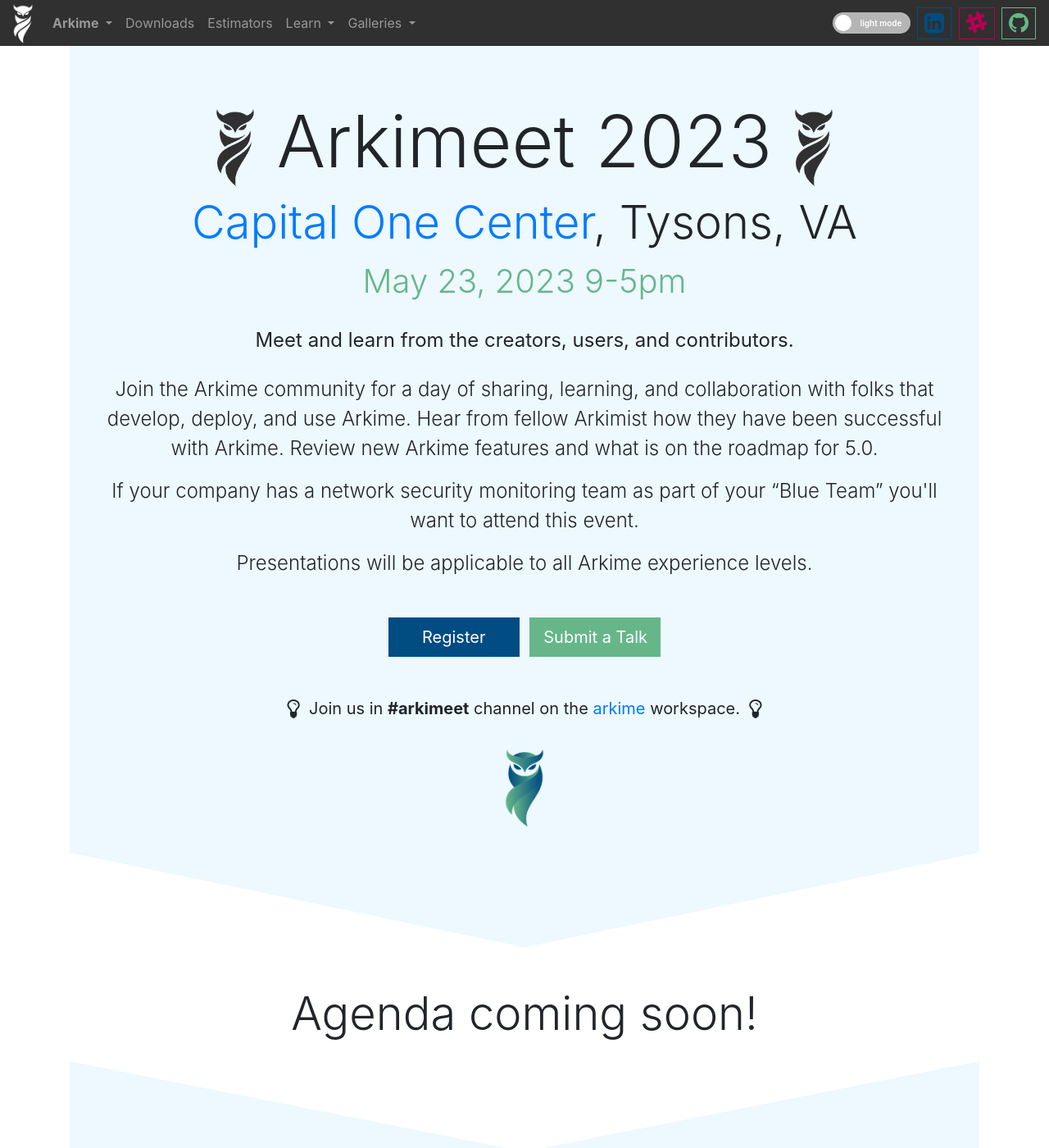
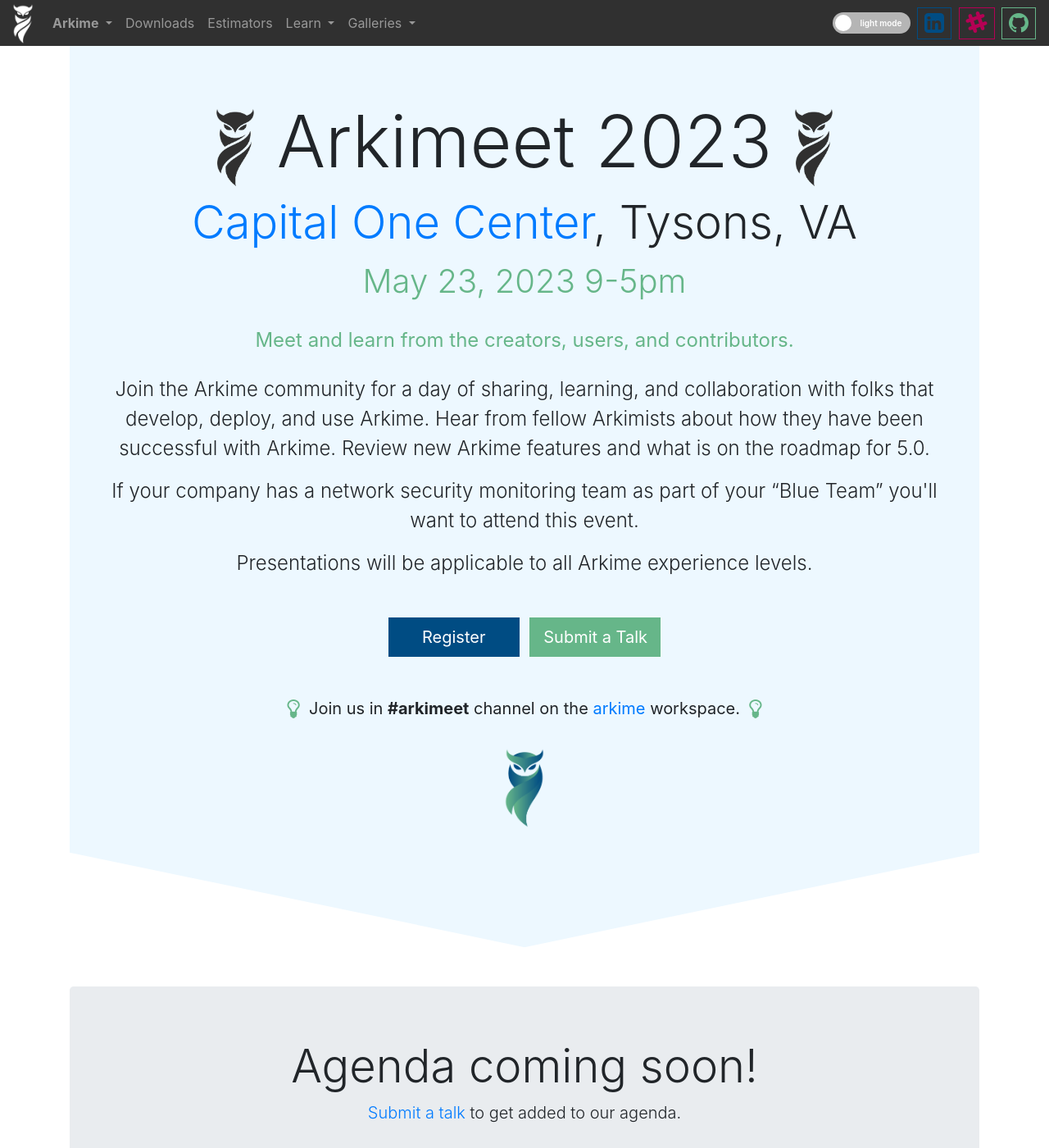
Before and after one commit to arkime/arkimeweb, a Jekyll site: the page built from arkimeet.html, in a window 1280 px wide and 1400 px high. Shown: the whole window at 82% size. Built offline with Jekyll 4.4.1, drawn with Linux system fonts in a browser that asks for light colours; some of the changed text lies outside the part shown.

Commit message:
even more prettier

```diff
--- a/arkimeet.html
+++ b/arkimeet.html
@@ -71,7 +71,7 @@
               <p class="lead lead-xl primary-theme-text">
                 May 23, 2023 9-5pm
               </p>
-              <p class="lead lead-lg text-center mt-4 purp-text">
+              <p class="lead lead-lg text-center mt-4 primary-theme-text">
                 <strong>
                   Meet and learn from the creators, users, and contributors.
                 </strong>
@@ -79,7 +79,7 @@
               <p class="lead lead-lg text-center mt-4">
                 Join the Arkime community for a day of sharing, learning, and collaboration
                 with folks that develop, deploy, and use Arkime.
-                Hear from fellow Arkimist how they have been successful with Arkime.
+                Hear from fellow Arkimists about how they have been successful with Arkime.
                 Review new Arkime features and what is on the roadmap for 5.0.
               </p>
               <p class="lead lead-lg text-center">
@@ -99,7 +99,7 @@
                 </a>
               </p>
               <p class="lead mt-5" style="font-weight:400">
-                <span class="fa fa-lightbulb-o fa-lg purp-text">
+                <span class="fa fa-lightbulb-o fa-lg primary-theme-text">
                 </span>&nbsp;
                 Join us in
                 <strong>#arkimeet</strong>
@@ -109,7 +109,7 @@
                   arkime
                 </a>
                 workspace.
-                &nbsp;<span class="fa fa-lightbulb-o fa-lg purp-text d-none d-md-inline">
+                &nbsp;<span class="fa fa-lightbulb-o fa-lg primary-theme-text d-none d-md-inline">
                 </span>
               </p>
             </div>
@@ -121,30 +121,36 @@
 
       </div>
 
-      <div class="container mt-5 mb-4">
-        <h1 class="display-4 text-center">
+      <div class="container jumbotron mt-5 text-center">
+        <h1 class="display-4">
           Agenda coming soon!
         </h1>
+        <p class="lead mb-0">
+          <a href="https://docs.google.com/forms/d/e/1FAIpQLSe2LEkctWBn8Oup13FXIhxoe9GHRvtVyCth49h7sYuybr_ldg/viewform"
+            class="no-decoration">
+            Submit a talk
+          </a>
+          to get added to our agenda.
+        </p>
       </div>
 
       <!-- TODO AGENDA -->
-      <!-- hide agenda for now
-      <div class="container">
-        <div id="agenda"
+
+      <!-- <div id="agenda"
         class="row mb-5">
         <div class="col-12">
           <div class="d-flex align-items-stretch justify-content-between">
             <h3>
               Conference Agenda
             </h3>
-              <h3 class="lead text-muted text-right ml-auto align-self-stretch mt-auto">
-                9:00 AM – 5:00 PM EST
+            <h3 class="lead dark-primary-theme-text text-right ml-auto align-self-stretch mt-auto">
+              <strong>9:00 AM – 5:00 PM EST</strong>
             </h3>
           </div>
           <ul class="list-group list-group-striped">
             <li class="list-group-item">
               <div class="d-flex align-items-start justify-content-between">
-                  <div class="mr-auto purp-text">9:00&nbsp;</div>
+                <div class="mr-auto dark-primary-theme-text">9:00&nbsp;</div>
                 <div class="pl-3 flex-fill agenda-title">Breakfast</div>
                 <div class="pl-3 flex-fill mr-n1 text-right">
                   <strong>
@@ -155,21 +161,22 @@
             </li>
             <li class="list-group-item">
               <div class="d-flex align-items-start justify-content-between">
-                  <div class="mr-auto purp-text">9:30&nbsp;</div>
+                <div class="mr-auto dark-primary-theme-text">9:30&nbsp;</div>
                 <div class="pl-3 flex-fill agenda-title">Introductions</div>
                 <div class="pl-3 flex-fill mr-n1 text-right">&nbsp;</div>
               </div>
             </li>
             <li class="list-group-item">
               <div class="d-flex align-items-start justify-content-between">
-                  <div class="mr-auto purp-text">9:45&nbsp;</div>
+                <div class="mr-auto dark-primary-theme-text">9:45&nbsp;</div>
                 <div class="pl-3 flex-fill">
                   <div class="agenda-title">
                     Recent Changes &amp Upcoming Features
                   </div>
                   <span class="agenda-description">
-                      Since the last MolochON, many new features have been added
-                      to Moloch. We will review some of these features and demo
+                    It has been a while since our last conference!
+                    Many new features have been added to Arkime
+                    We will review some of these features and demo
                     how to use them. We will also discuss a few desired
                     upcoming features and talk about the 5.0 release.
                   </span>
@@ -181,19 +188,19 @@
             </li>
             <li class="list-group-item">
               <div class="d-flex align-items-start justify-content-between">
-                  <div class="mr-auto purp-text">10:45</div>
+                <div class="mr-auto dark-primary-theme-text">10:45</div>
                 <div class="pl-3 flex-fill">
                   <div class="agenda-title">
                     TBD
                   </div>
                   <span class="agenda-description">
-                      <a class="agenda-description-more-btn cursor-pointer purp-text no-wrap"
+                    <a class="agenda-description-more-btn cursor-pointer primary-theme-text no-wrap"
                       onclick="showMore(event)">
                       ...more&nbsp;<span class="fa fa-caret-down"></span>
                     </a>
                     <span class="agenda-description-more-text" style="display:none;">
                     </span>
-                      <a class="agenda-description-less-btn cursor-pointer purp-text no-wrap"
+                    <a class="agenda-description-less-btn cursor-pointer primary-theme-text no-wrap"
                       onclick="showLess(event)"
                       style="display:none;">
                       less&nbsp;<span class="fa fa-caret-up"></span>
@@ -207,25 +214,25 @@
             </li>
             <li class="list-group-item">
               <div class="d-flex align-items-start justify-content-between">
-                  <div class="mr-auto purp-text">11:15</div>
+                <div class="mr-auto dark-primary-theme-text">11:15</div>
                 <div class="pl-3 flex-fill agenda-title">Break</div>
               </div>
             </li>
             <li class="list-group-item">
               <div class="d-flex align-items-start justify-content-between">
-                  <div class="mr-auto purp-text">11:30</div>
+                <div class="mr-auto dark-primary-theme-text">11:30</div>
                 <div class="pl-3 flex-fill">
                   <div class="agenda-title">
                     TBD
                   </div>
                   <span class="agenda-description">
-                      <a class="agenda-description-more-btn cursor-pointer purp-text no-wrap"
+                    <a class="agenda-description-more-btn cursor-pointer primary-theme-text no-wrap"
                       onclick="showMore(event)">
                       ...more&nbsp;<span class="fa fa-caret-down"></span>
                     </a>
                     <span class="agenda-description-more-text" style="display:none;">
                     </span>
-                      <a class="agenda-description-less-btn cursor-pointer purp-text no-wrap"
+                    <a class="agenda-description-less-btn cursor-pointer primary-theme-text no-wrap"
                       onclick="showLess(event)"
                       style="display:none;">
                       less&nbsp;<span class="fa fa-caret-up"></span>
@@ -239,19 +246,19 @@
             </li>
             <li class="list-group-item">
               <div class="d-flex align-items-start justify-content-between">
-                  <div class="mr-auto purp-text">12:00</div>
+                <div class="mr-auto dark-primary-theme-text">12:00</div>
                 <div class="pl-3 flex-fill">
                   <div class="agenda-title">
                     TBD
                   </div>
                   <span class="agenda-description">
-                      <a class="agenda-description-more-btn cursor-pointer purp-text no-wrap"
+                    <a class="agenda-description-more-btn cursor-pointer primary-theme-text no-wrap"
                       onclick="showMore(event)">
                       ...more&nbsp;<span class="fa fa-caret-down"></span>
                     </a>
                     <span class="agenda-description-more-text" style="display:none;">
                     </span>
-                      <a class="agenda-description-less-btn cursor-pointer purp-text no-wrap"
+                    <a class="agenda-description-less-btn cursor-pointer primary-theme-text no-wrap"
                       onclick="showLess(event)"
                       style="display:none;">
                       less&nbsp;<span class="fa fa-caret-up"></span>
@@ -265,7 +272,7 @@
             </li>
             <li class="list-group-item">
               <div class="d-flex align-items-start justify-content-between">
-                  <div class="mr-auto purp-text">12:30</div>
+                <div class="mr-auto dark-primary-theme-text">12:30</div>
                 <div class="pl-3 flex-fill agenda-title">Lunch</div>
                 <div class="pl-3 flex-fill mr-n1 text-right">
                   <strong>
@@ -276,19 +283,19 @@
             </li>
             <li class="list-group-item">
               <div class="d-flex align-items-start justify-content-between">
-                  <div class="mr-auto purp-text">13:30</div>
+                <div class="mr-auto dark-primary-theme-text">13:30</div>
                 <div class="pl-3 flex-fill">
                   <div class="agenda-title">
                     TBD
                   </div>
                   <span class="agenda-description">
-                      <a class="agenda-description-more-btn cursor-pointer purp-text no-wrap"
+                    <a class="agenda-description-more-btn cursor-pointer primary-theme-text no-wrap"
                       onclick="showMore(event)">
                       ...more&nbsp;<span class="fa fa-caret-down"></span>
                     </a>
                     <span class="agenda-description-more-text" style="display:none;">
                     </span>
-                      <a class="agenda-description-less-btn cursor-pointer purp-text no-wrap"
+                    <a class="agenda-description-less-btn cursor-pointer primary-theme-text no-wrap"
                       onclick="showLess(event)"
                       style="display:none;">
                       less&nbsp;<span class="fa fa-caret-up"></span>
@@ -302,19 +309,19 @@
             </li>
             <li class="list-group-item">
               <div class="d-flex align-items-start justify-content-between">
-                  <div class="mr-auto purp-text">13:45</div>
+                <div class="mr-auto dark-primary-theme-text">13:45</div>
                 <div class="pl-3 flex-fill">
                   <div class="agenda-title">
                     TBD
                   </div>
                   <span class="agenda-description">
-                      <a class="agenda-description-more-btn cursor-pointer purp-text no-wrap"
+                    <a class="agenda-description-more-btn cursor-pointer primary-theme-text no-wrap"
                       onclick="showMore(event)">
                       ...more&nbsp;<span class="fa fa-caret-down"></span>
                     </a>
                     <span class="agenda-description-more-text" style="display:none;">
                     </span>
-                      <a class="agenda-description-less-btn cursor-pointer purp-text no-wrap"
+                    <a class="agenda-description-less-btn cursor-pointer primary-theme-text no-wrap"
                       onclick="showLess(event)"
                       style="display:none;">
                       less&nbsp;<span class="fa fa-caret-up"></span>
@@ -328,19 +335,19 @@
             </li>
             <li class="list-group-item">
               <div class="d-flex align-items-start justify-content-between">
-                  <div class="mr-auto purp-text">14:15</div>
+                <div class="mr-auto dark-primary-theme-text">14:15</div>
                 <div class="pl-3 flex-fill">
                   <div class="agenda-title">
                     TBD
                   </div>
                   <span class="agenda-description">
-                      <a class="agenda-description-more-btn cursor-pointer purp-text no-wrap"
+                    <a class="agenda-description-more-btn cursor-pointer primary-theme-text no-wrap"
                       onclick="showMore(event)">
                       ...more&nbsp;<span class="fa fa-caret-down"></span>
                     </a>
                     <span class="agenda-description-more-text" style="display:none;">
                     </span>
-                      <a class="agenda-description-less-btn cursor-pointer purp-text no-wrap"
+                    <a class="agenda-description-less-btn cursor-pointer primary-theme-text no-wrap"
                       onclick="showLess(event)"
                       style="display:none;">
                       less&nbsp;<span class="fa fa-caret-up"></span>
@@ -354,20 +361,20 @@
             </li>
             <li class="list-group-item">
               <div class="d-flex align-items-start justify-content-between">
-                  <div class="mr-auto purp-text">14:30</div>
+                <div class="mr-auto dark-primary-theme-text">14:30</div>
                 <div class="pl-3 flex-fill">
                   <div class="agenda-title">
                     Cont3xt!!!
                   </div>
                   <span class="agenda-description">
                     Get more Cont3xt!
-                      <a class="agenda-description-more-btn cursor-pointer purp-text no-wrap"
+                    <a class="agenda-description-more-btn cursor-pointer primary-theme-text no-wrap"
                       onclick="showMore(event)">
                       ...more&nbsp;<span class="fa fa-caret-down"></span>
                     </a>
                     <span class="agenda-description-more-text" style="display:none;">
                     </span>
-                      <a class="agenda-description-less-btn cursor-pointer purp-text no-wrap"
+                    <a class="agenda-description-less-btn cursor-pointer primary-theme-text no-wrap"
                       onclick="showLess(event)"
                       style="display:none;">
                       less&nbsp;<span class="fa fa-caret-up"></span>
@@ -381,25 +388,25 @@
             </li>
             <li class="list-group-item">
               <div class="d-flex align-items-start justify-content-between">
-                  <div class="mr-auto purp-text">15:00</div>
+                <div class="mr-auto dark-primary-theme-text">15:00</div>
                 <div class="pl-3 flex-fill agenda-title">Break</div>
               </div>
             </li>
             <li class="list-group-item">
               <div class="d-flex align-items-start justify-content-between">
-                  <div class="mr-auto purp-text">15:15</div>
+                <div class="mr-auto dark-primary-theme-text">15:15</div>
                 <div class="pl-3 flex-fill">
                   <div class="agenda-title">
                     TBD
                   </div>
                   <span class="agenda-description">
-                      <a class="agenda-description-more-btn cursor-pointer purp-text no-wrap"
+                    <a class="agenda-description-more-btn cursor-pointer primary-theme-text no-wrap"
                       onclick="showMore(event)">
                       ...more&nbsp;<span class="fa fa-caret-down"></span>
                     </a>
                     <span class="agenda-description-more-text" style="display:none;">
                     </span>
-                      <a class="agenda-description-less-btn cursor-pointer purp-text no-wrap"
+                    <a class="agenda-description-less-btn cursor-pointer primary-theme-text no-wrap"
                       onclick="showLess(event)"
                       style="display:none;">
                       less&nbsp;<span class="fa fa-caret-up"></span>
@@ -413,19 +420,19 @@
             </li>
             <li class="list-group-item">
               <div class="d-flex align-items-start justify-content-between">
-                  <div class="mr-auto purp-text">15:45</div>
+                <div class="mr-auto dark-primary-theme-text">15:45</div>
                 <div class="pl-3 flex-fill">
                   <div class="agenda-title">
                     TBD
                   </div>
                   <span class="agenda-description">
-                      <a class="agenda-description-more-btn cursor-pointer purp-text no-wrap"
+                    <a class="agenda-description-more-btn cursor-pointer primary-theme-text no-wrap"
                       onclick="showMore(event)">
                       ...more&nbsp;<span class="fa fa-caret-down"></span>
                     </a>
                     <span class="agenda-description-more-text" style="display:none;">
                     </span>
-                      <a class="agenda-description-less-btn cursor-pointer purp-text no-wrap"
+                    <a class="agenda-description-less-btn cursor-pointer primary-theme-text no-wrap"
                       onclick="showLess(event)"
                       style="display:none;">
                       less&nbsp;<span class="fa fa-caret-up"></span>
@@ -439,7 +446,7 @@
             </li>
             <li class="list-group-item">
               <div class="d-flex align-items-start justify-content-between">
-                  <div class="mr-auto purp-text">16:15</div>
+                <div class="mr-auto dark-primary-theme-text">16:15</div>
                 <div class="pl-3 flex-fill">
                   <div class="agenda-title">
                     Fire talks &amp; Brainstorming Future Features
@@ -457,14 +464,14 @@
             </li>
             <li class="list-group-item">
               <div class="d-flex align-items-start justify-content-between">
-                  <div class="mr-auto purp-text">17:00</div>
+                <div class="mr-auto dark-primary-theme-text">17:00</div>
                 <div class="pl-3 flex-fill agenda-title">Goodbye!</div>
                 <div class="pl-3 flex-fill mr-n1 text-right">&nbsp;</div>
               </div>
             </li>
             <li class="list-group-item">
               <div class="d-flex align-items-start justify-content-between">
-                  <div class="mr-auto purp-text">18:00</div>
+                <div class="mr-auto dark-primary-theme-text">18:00</div>
                 <div class="pl-3 flex-fill agenda-title">
                   Happy Hour at TBD
                   <div class="more-info">
@@ -479,13 +486,11 @@
             </li>
           </ul>
         </div>
-        </div>
-      </div>
-      -->
+      </div> -->
 
       <!-- TODO confirm location -->
       <div id="venue"
-        class="text-center primary-theme-background double-angle-background mb-3">
+        class="text-center primary-theme-background angle-background mb-3">
         <div class="row">
           <div class="col-md-12">
             <h3 class="mr-auto primary-theme-text mt-5 display-3">
@@ -541,7 +546,7 @@
               moloch@verizonmedia.com
             </a>or
             <a class="no-decoration"
-              href="https://slackinvite.molo.ch/">
+              href="https://slackinvite.arkime.com/">
               Slack
             </a> @elyse or @andywick.
           </p>
--- a/index.css
+++ b/index.css
@@ -843,6 +843,9 @@
   background-color: #333333;
   border: 1px solid rgba(0,0,0,.5);
 }
+.dark-theme ul.list-group.list-group-striped > li.list-group-item:nth-of-type(even) {
+  background-color: #1d1d1d;
+}
 
 .dark-theme .alert.alert-info {
   color: #d1ecf1;
```
Also changed, not shown: other parts of arkimeet.html (+1 -1 lines). Lines whose indentation alone changed are shown as unchanged.
